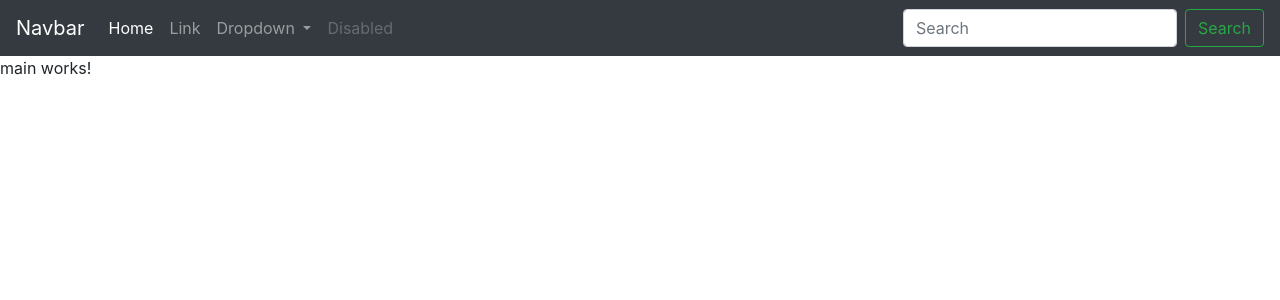
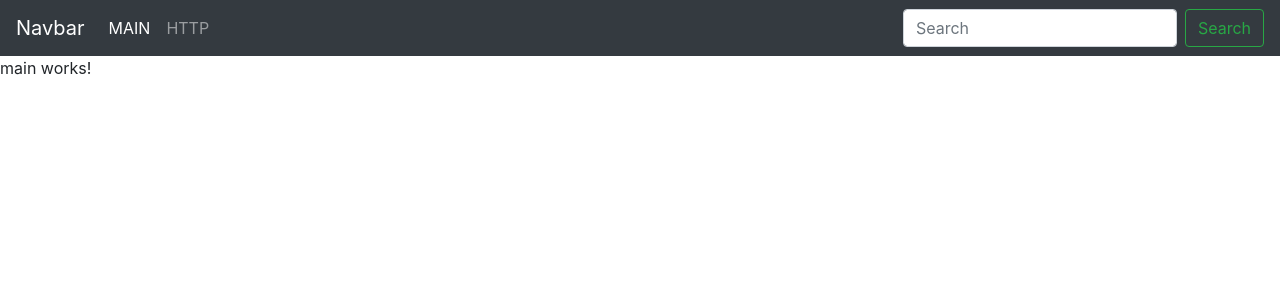
Before and after one commit to jorgegarba/canchita, an Angular app: page / in a window 1280 px wide. Shown: the top 300 px of the page. Built offline with nearby package versions, Linux system fonts and the light colour scheme.

Commit message:
Consumo de HTTP
Se consume una API a través de la librería HTTP CLIENT

```diff
--- a/src/app/app-routing.module.ts
+++ b/src/app/app-routing.module.ts
@@ -2,6 +2,7 @@ import { NgModule } from '@angular/core';
 import {Routes, RouterModule} from '@angular/router';
 import {HttpComponent} from './components/http/http.component';
 import {MainComponent} from './components/main/main.component';
+import {ErrorComponent} from './components/error/error.component';
 
 const routes: Routes = [
   {
@@ -12,6 +13,10 @@ const routes: Routes = [
     path: '',
     component: MainComponent
   },
+  {
+    path: '**',
+    component: ErrorComponent
+  },
 ];
 
 @NgModule({
--- /dev/null
+++ b/src/app/components/error/error.component.html
@@ -0,0 +1,3 @@
+<p>
+  error works!
+</p>
--- /dev/null
+++ b/src/app/components/error/error.component.ts
@@ -0,0 +1,15 @@
+import { Component, OnInit } from '@angular/core';
+
+@Component({
+  selector: 'app-error',
+  templateUrl: './error.component.html',
+  styles: []
+})
+export class ErrorComponent implements OnInit {
+
+  constructor() { }
+
+  ngOnInit() {
+  }
+
+}
--- a/src/app/components/http/http.component.ts
+++ b/src/app/components/http/http.component.ts
@@ -1,4 +1,5 @@
 import { Component, OnInit } from '@angular/core';
+import {HttpService} from '../../services/http.service';
 
 @Component({
   selector: 'app-http',
@@ -6,10 +7,17 @@ import { Component, OnInit } from '@angular/core';
   styleUrls: ['./http.component.css']
 })
 export class HttpComponent implements OnInit {
+  observer:any;
+  constructor(private _sHttpService:HttpService) {
 
-  constructor() { }
+  }
 
   ngOnInit() {
+    this.observer = this._sHttpService.getUsers().subscribe((respuesta)=>{
+      console.log(respuesta);
+    },(error)=>{
+      console.log(error);
+    });
   }
 
 }
--- a/src/app/components/shared/navbar/navbar.component.html
+++ b/src/app/components/shared/navbar/navbar.component.html
@@ -6,26 +6,16 @@
 
   <div class="collapse navbar-collapse" id="navbarSupportedContent">
     <ul class="navbar-nav mr-auto">
-      <li class="nav-item active">
-        <a class="nav-link" href="#">Home <span class="sr-only">(current)</span></a>
+
+
+      <li class="nav-item" [routerLinkActive]="['active']">
+        <a class="nav-link" [routerLink]="'/' ">MAIN</a>
       </li>
-      <li class="nav-item">
-        <a class="nav-link" href="#">Link</a>
+
+      <li class="nav-item" [routerLinkActive]="['active']">
+        <a class="nav-link" [routerLink]="[ '/http' ]">HTTP</a>
       </li>
-      <li class="nav-item dropdown">
-        <a class="nav-link dropdown-toggle" href="#" id="navbarDropdown" role="button" data-toggle="dropdown" aria-haspopup="true" aria-expanded="false">
-          Dropdown
-        </a>
-        <div class="dropdown-menu" aria-labelledby="navbarDropdown">
-          <a class="dropdown-item" href="#">Action</a>
-          <a class="dropdown-item" href="#">Another action</a>
-          <div class="dropdown-divider"></div>
-          <a class="dropdown-item" href="#">Something else here</a>
-        </div>
-      </li>
-      <li class="nav-item">
-        <a class="nav-link disabled" href="#" tabindex="-1" aria-disabled="true">Disabled</a>
-      </li>
+
     </ul>
     <form class="form-inline my-2 my-lg-0">
       <input class="form-control mr-sm-2" type="search" placeholder="Search" aria-label="Search">
--- a/src/app/services/http.service.ts
+++ b/src/app/services/http.service.ts
@@ -1,9 +1,22 @@
 import { Injectable } from '@angular/core';
+
+import { HttpClient, HttpHeaders } from '@angular/common/http';
+import { Observable } from 'rxjs';
 
 @Injectable({
   providedIn: 'root'
 })
 export class HttpService {
 
-  constructor() { }
+  constructor(private _sHttpClient:HttpClient) { }
+
+  // Para consumir una API externa
+  // se hace uso del servicio HHTP CLIENT
+
+  getUsers():Observable<any>{
+    let url = "https://reqres.in/api/users?page=2";
+
+    return this._sHttpClient.get(url);
+  }
+
 }
```
Also changed, not shown: src/app/app.module.ts (+8 -2 lines), 2 other files (tests, documents, lock files or other folders).
